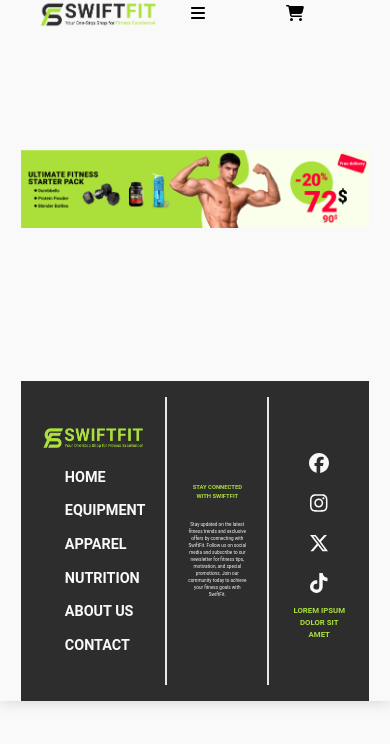
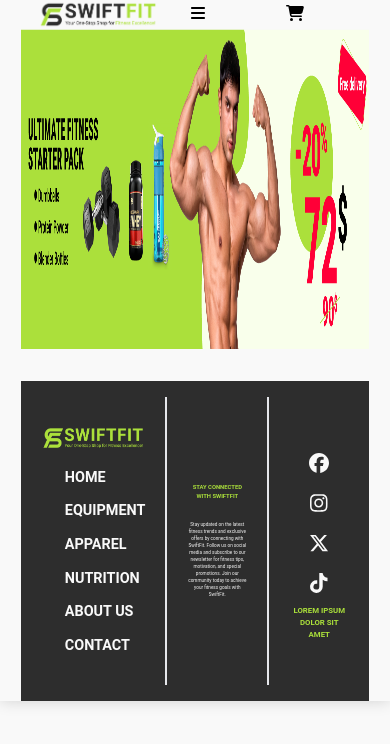
Before and after one commit to laamyry/SwiftFit, a React (Create React App) app: page /equipment in a window 390 px wide. Shown: the top 744 px of the page. Built offline with nearby package versions, Linux system fonts and the light colour scheme.

Commit message:
add banner

```diff
--- a/src/components/Offers.js
+++ b/src/components/Offers.js
@@ -3,9 +3,9 @@
 export default function Offers() {
   return (
     <div>
-      <div className="h-80">
+      <div className="h-80 ">
         <img
-          className="h-80 w-full object-contain"
+          className="h-80 flex w-full object-fill md:object-contain sm:object-none"
           src={banner}
           alt=""
         />
```
